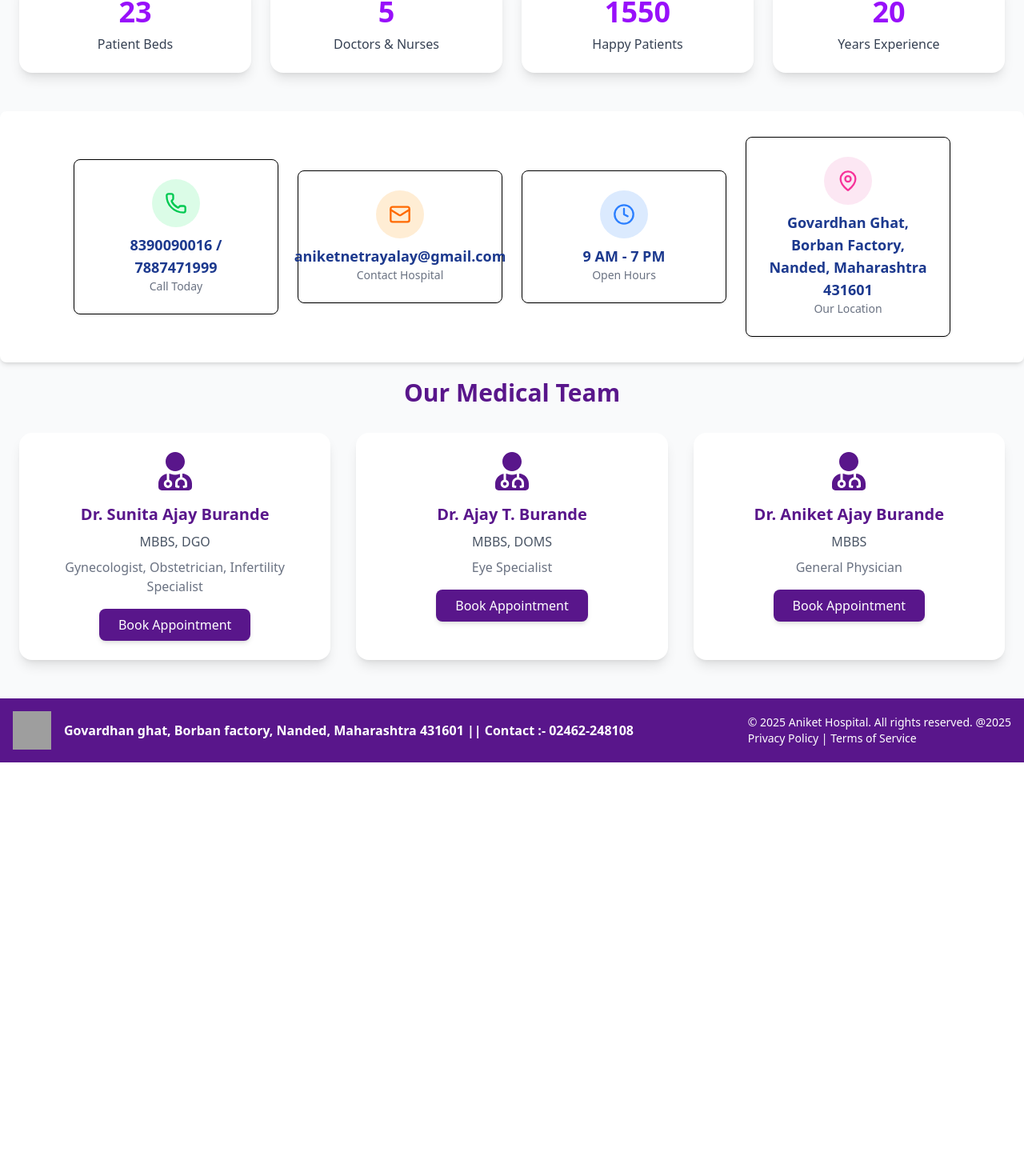
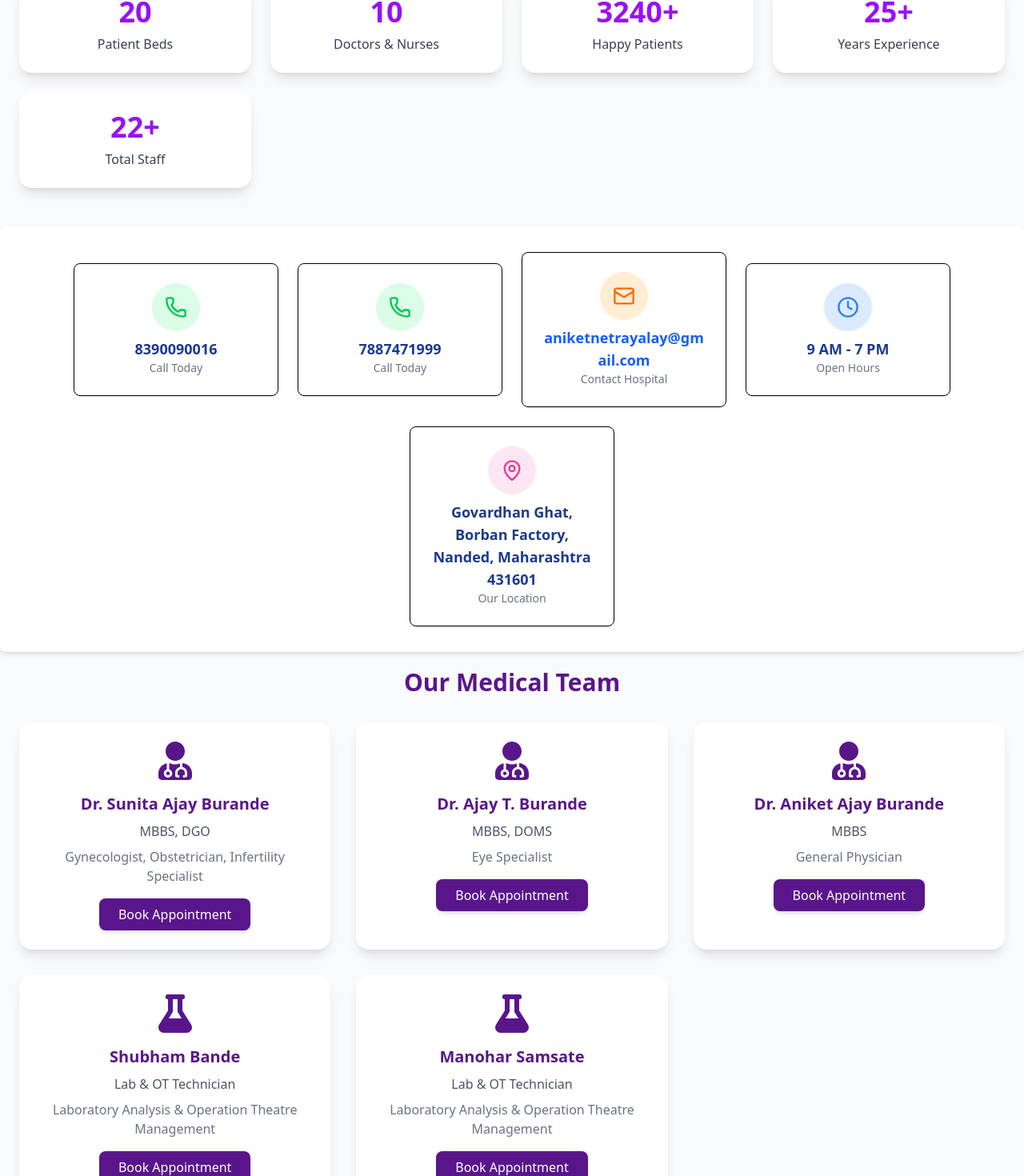
Before and after one commit to Rohandede1825/Aniket-Hospital, a React (Vite) app: page /about in a window 1280 px wide. Shown: the part 149-1619 px from the top of the page at 80% size. Before the commit the page ends 1102 px from the top, so only its background shows below. Built offline with nearby package versions, Linux system fonts and the light colour scheme; grey boxes are pictures that could not be loaded.

Commit message:
Enhance About page with additional doctor details, updated statistics, and improved contact links

```diff
--- a/src/pages/About.tsx
+++ b/src/pages/About.tsx
@@ -1,7 +1,9 @@
-import { FaUserMd } from "react-icons/fa";
+import { FaUserMd, FaFlask } from "react-icons/fa";
 import { Phone, Mail, Clock, MapPin } from "lucide-react";
+import { useNavigate } from 'react-router-dom';
 
 export const About = () => {
+    const navigate = useNavigate();
     const doctors = [
         {
             name: "Dr. Sunita Ajay Burande",
@@ -20,8 +22,24 @@ export const About = () => {
             qualification: "MBBS",
             specialization: "General Physician",
             icon: <FaUserMd className="text-5xl text-purple-900" />
+        },
+        {
+            name: "Shubham Bande",
+            qualification: "Lab & OT Technician",
+            specialization: "Laboratory Analysis & Operation Theatre Management",
+            icon: <FaFlask className="text-5xl text-purple-900" />
+        },
+        {
+            name: "Manohar Samsate",
+            qualification: "Lab & OT Technician",
+            specialization: "Laboratory Analysis & Operation Theatre Management",
+            icon: <FaFlask className="text-5xl text-purple-900" />
         }
     ];
+
+    const handleBookAppointment = () => {
+        navigate('/contact');
+    };
 
     return (
         <div className="bg-gray-50 min-h-screen py-12">
@@ -29,33 +47,80 @@ export const About = () => {
             <section className="container mx-auto px-6 mb-12">
                 <div className="grid grid-cols-1 sm:grid-cols-2 lg:grid-cols-4 gap-6">
                     <div className="bg-white p-6 rounded-2xl shadow-lg text-center transform hover:scale-105 transition-transform duration-300">
-                        <p className="text-purple-600 text-4xl font-bold mb-2">23</p>
+                        <p className="text-purple-600 text-4xl font-bold mb-2">20</p>
                         <p className="text-gray-700 font-medium">Patient Beds</p>
                     </div>
 
                     <div className="bg-white p-6 rounded-2xl shadow-lg text-center transform hover:scale-105 transition-transform duration-300">
-                        <p className="text-purple-600 text-4xl font-bold mb-2">5</p>
+                        <p className="text-purple-600 text-4xl font-bold mb-2">10</p>
                         <p className="text-gray-700 font-medium">Doctors & Nurses</p>
                     </div>
 
                     <div className="bg-white p-6 rounded-2xl shadow-lg text-center transform hover:scale-105 transition-transform duration-300">
-                        <p className="text-purple-600 text-4xl font-bold mb-2">1550</p>
+                        <p className="text-purple-600 text-4xl font-bold mb-2">3240+</p>
                         <p className="text-gray-700 font-medium">Happy Patients</p>
                     </div>
 
                     <div className="bg-white p-6 rounded-2xl shadow-lg text-center transform hover:scale-105 transition-transform duration-300">
-                        <p className="text-purple-600 text-4xl font-bold mb-2">20</p>
+                        <p className="text-purple-600 text-4xl font-bold mb-2">25+</p>
                         <p className="text-gray-700 font-medium">Years Experience</p>
+                    </div>
+                    <div className="bg-white p-6 rounded-2xl shadow-lg text-center transform hover:scale-105 transition-transform duration-300">
+                        <p className="text-purple-600 text-4xl font-bold mb-2">22+</p>
+                        <p className="text-gray-700 font-medium">Total Staff</p>
                     </div>
                 </div>
             </section>
 
             <div className="flex flex-wrap justify-center items-center gap-6 p-8 bg-white shadow-md rounded-lg">
       {[
-        { icon: <Phone className="text-green-500" size={28} />, bg: "bg-green-100", text: "8390090016 / 7887471999", subtext: "Call Today" },
-        { icon: <Mail className="text-orange-500" size={28} />, bg: "bg-orange-100", text: "aniketnetrayalay@gmail.com", subtext: "Contact Hospital" },
-        { icon: <Clock className="text-blue-500" size={28} />, bg: "bg-blue-100", text: "9 AM - 7 PM", subtext: "Open Hours" },
-        { icon: <MapPin className="text-pink-500" size={28} />, bg: "bg-pink-100", text: "Govardhan Ghat, Borban Factory, Nanded, Maharashtra 431601", subtext: "Our Location" }
+        {
+          icon: <Phone className="text-green-500" size={28} />,
+          bg: "bg-green-100",
+          text: (
+            <a href="tel:+918390090016" className="hover:underline">
+              8390090016
+            </a>
+          ),
+          subtext: "Call Today"
+        },
+        {
+          icon: <Phone className="text-green-500" size={28} />,
+          bg: "bg-green-100",
+          text: (
+            <a href="tel:+917887471999" className="hover:underline">
+              7887471999
+            </a>
+          ),
+          subtext: "Call Today"
+        },
+        {
+          icon: <Mail className="text-orange-500" size={28} />,
+          bg: "bg-orange-100",
+          text: (
+            <a
+              href="mailto:aniketnetrayalay@gmail.com?subject=Appointment Request&body=I would like to schedule an appointment."
+              className="hover:underline text-blue-600 break-all"
+              target="_blank"
+              rel="noopener noreferrer"
+            >
+              aniketnetrayalay@gmail.com
+            </a>
+          ),
+          subtext: "Contact Hospital"
+        },
+        {
+          icon: <Clock className="text-blue-500" size={28} />,
+          bg: "bg-blue-100",
+          text: "9 AM - 7 PM",
+          subtext: "Open Hours"
+        },
+        {
+          icon: <MapPin className="text-pink-500" size={28} />,
+          bg: "bg-pink-100",
+          text: "Govardhan Ghat, Borban Factory, Nanded, Maharashtra 431601",
+          subtext: "Our Location"
+        }
       ].map((item, index) => (
         <div key={index} className="flex flex-col items-center p-6 rounded-lg shadow-sm border w-64 text-center">
           <div className={`${item.bg} p-4 rounded-full`}>{item.icon}</div>
@@ -64,7 +129,6 @@ export const About = () => {
         </div>
       ))}
     </div>
-
 
 
             {/* Doctors Section */}
@@ -79,7 +143,10 @@ export const About = () => {
                             <h3 className="text-xl font-bold text-purple-900 mb-2">{doctor.name}</h3>
                             <p className="text-gray-600 font-medium mb-2">{doctor.qualification}</p>
                             <p className="text-gray-500">{doctor.specialization}</p>
-                            <button className="mt-4 px-6 py-2 bg-purple-900 text-white font-medium rounded-lg shadow-md hover:bg-purple-800 transition">
+                            <button
+                                onClick={handleBookAppointment}
+                                className="mt-4 px-6 py-2 bg-purple-900 text-white font-medium rounded-lg shadow-md hover:bg-purple-800 transition"
+                            >
                                 Book Appointment
                             </button>
                         </div>
--- a/src/pages/Dashboard.tsx
+++ b/src/pages/Dashboard.tsx
@@ -77,7 +77,7 @@ export const Dashboard = () => {
     <div className="bg-purple-50 flex flex-col items-center w-full min-h-screen">
       <div className="flex flex-wrap justify-center items-center w-full max-w-7xl px-4 sm:px-6 py-12 lg:flex-nowrap">
         <div className="flex flex-col w-full lg:w-1/2 gap-4 text-center lg:text-left">
-          <h4 className="text-lg sm:text-xl md:text-2xl text-black font-semibold">20+ years of experience</h4>
+          <h4 className="text-lg sm:text-xl md:text-2xl text-black font-semibold">25+ years of experience</h4>
           <h1 className="text-purple-950 text-3xl sm:text-4xl md:text-5xl lg:text-6xl font-bold leading-tight">
             Compassionate Care for Every Stage of Womanhood
           </h1>
@@ -161,6 +161,28 @@ export const Dashboard = () => {
         <h1 className="text-purple-900">About Aniket Hospital</h1>
     </div>
 
+    {/* Hospital Gallery Section */}
+    <div className="max-w-7xl mx-auto px-4 sm:px-6 lg:px-8 mb-12">
+        <div className="grid grid-cols-1 md:grid-cols-2 lg:grid-cols-3 gap-6">
+            <img
+                src="https://res.cloudinary.com/deqwiyyxl/image/upload/v1742726439/hospital_zn6qzs.jpg"
+                alt="Hospital Front View"
+                className="w-full h-64 object-cover rounded-2xl shadow-lg hover:shadow-xl transition-shadow duration-300"
+            />
+            <img
+                src="https://res.cloudinary.com/deqwiyyxl/image/upload/v1742726863/IMG-20250323-WA0004_1_nkmfiw.jpg"
+                alt="Hospital Interior"
+                className="w-full h-64 object-cover rounded-2xl shadow-lg hover:shadow-xl transition-shadow duration-300"
+            />
+            <img
+                src="https://res.cloudinary.com/deqwiyyxl/image/upload/v1742726483/machine_ygpqhg.jpg"
+                alt="Medical Equipment"
+                className="w-full h-64 object-cover rounded-2xl shadow-lg hover:shadow-xl transition-shadow duration-300"
+            />
+        </div>
+    </div>
+
+    {/* Continue with existing about text section */}
     <div className="max-w-4xl mx-auto px-4 sm:px-6 lg:px-8 mb-4">
         <div className="bg-white rounded-2xl shadow-lg p-6 sm:p-8 space-y-6 font-semibold text-gray-700">
             <p className="text-base sm:text-lg leading-relaxed">
--- a/src/pages/Footer.tsx
+++ b/src/pages/Footer.tsx
@@ -6,7 +6,7 @@ export const Footer: React.FC = () => {
             <div className="flex items-center">
                 <img src="https://res.cloudinary.com/deqwiyyxl/image/upload/v1740660375/s7tqvhdluz5z8nzouafj.jpg" alt="Hospital Logo" className="h-12 w-12 mr-4" />
                 <div>
-                 <p className='font-semibold'>Govardhan ghat, Borban factory, Nanded, Maharashtra 431601 || Contact :- 02462-248108</p>
+                 <p className='font-semibold'>Govardhan ghat, Borban factory, Nanded, Maharashtra 431601 || Contact :- 8390090016, 7887471999</p>
                 </div>
             </div>
             <div className="text-sm">
```
